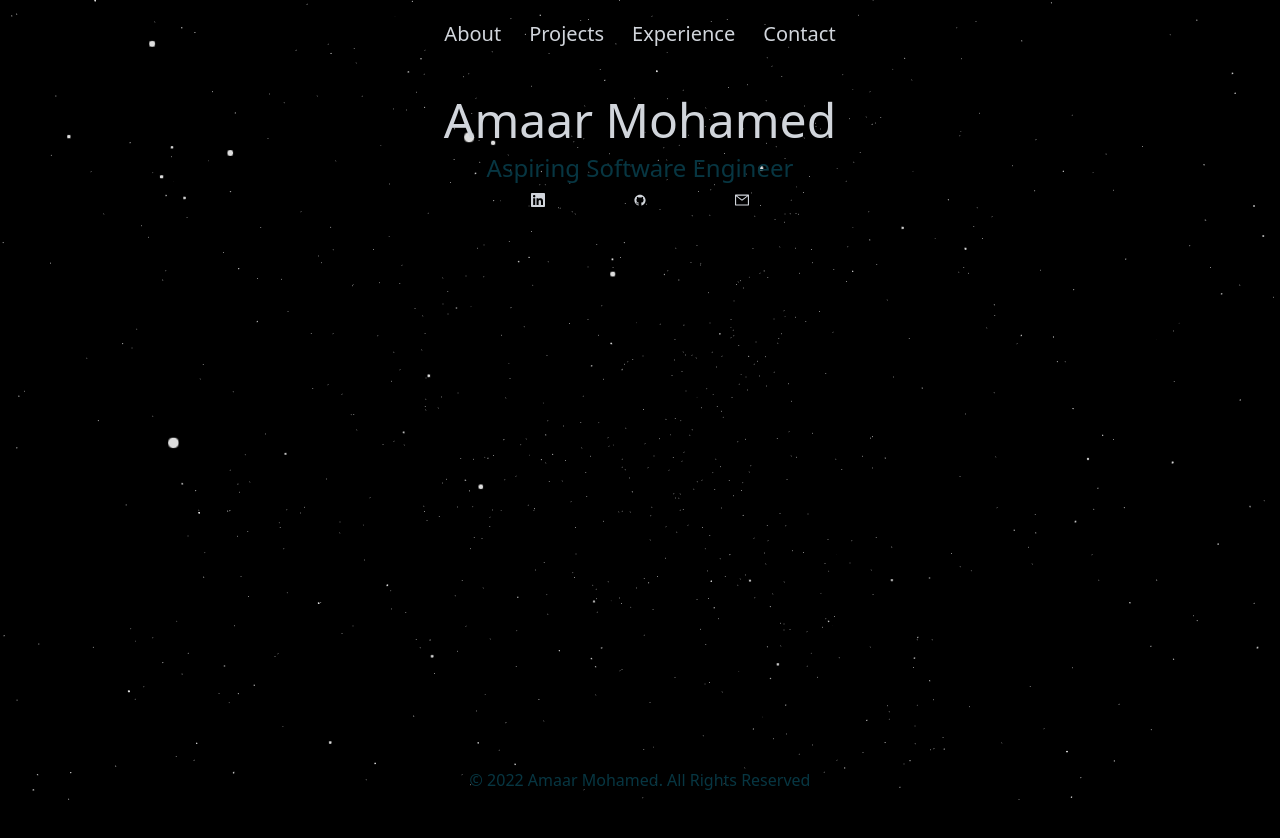
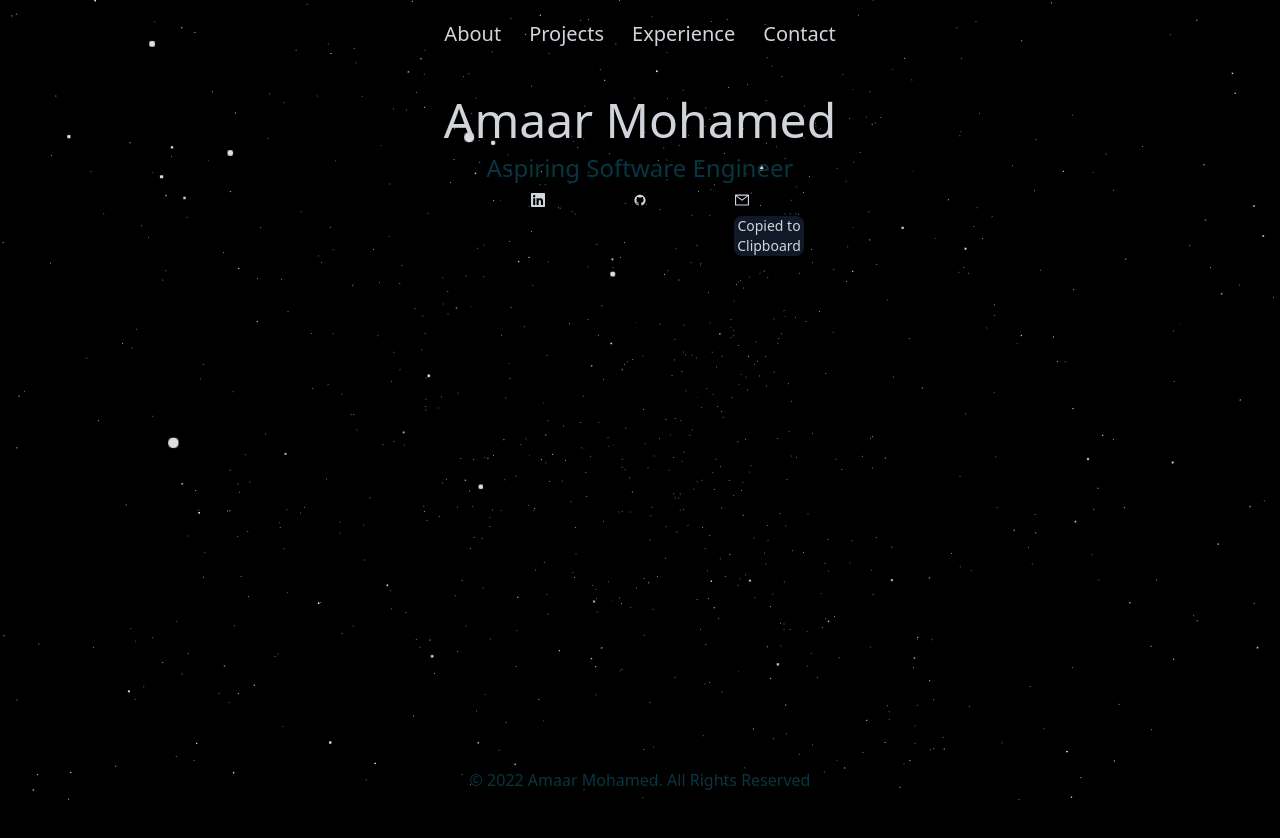
Before and after one commit to AmaarM/homepage, a Next.js app: page / in a window 1280 px wide. Both pictures are taken after a click on the icon 742 px from the left and 200 px from the top of the page. Shown: the top 838 px of the page. Built offline with nearby package versions, Linux system fonts and the light colour scheme.

Commit message:
added message and animation for when you copy email address]

```diff
--- a/src/components/Hero.tsx
+++ b/src/components/Hero.tsx
@@ -1,16 +1,18 @@
 import Link from "next/link";
+import { useState } from "react";
 import { FaLinkedin } from "react-icons/fa";
 import { DiGithubBadge } from "react-icons/di";
 import { AiOutlineMail } from "react-icons/ai";
 
-let copied = false;
+const Hero = () => {
+  const [copied, setCopied] = useState(false);
+
   const copyToClipboard = () => {
-  copied = true;
+    setCopied(true);
     navigator.clipboard.writeText("amaarmo123@gmail.com");
-  setTimeout(() => (copied = false), 10000);
+    setTimeout(() => setCopied(false), 8000);
   };
 
-const Hero = () => {
   return (
     <div className="fade-in animation-delay-1 text-skin-base my-7 mx-auto w-screen flex flex-row justify-evenly text-center z-0 h-[900px]">
       <div>
@@ -19,7 +21,7 @@ const Hero = () => {
           Aspiring Software Engineer
         </h1>
         <div className="flex flex-row justify-evenly">
-          <div className="w-4 my-2 cursor-pointer">
+          <div className="w-4 my-2 kursor-pointer">
             <Link href="https://www.linkedin.com/in/amaarmohamed/">
               <FaLinkedin />
             </Link>
@@ -31,14 +33,16 @@ const Hero = () => {
           </div>
           <div className="w-4 my-2 cursor-pointer">
             <AiOutlineMail onClick={copyToClipboard} />
-          </div>
             {copied ? (
-            <div className="w-[20px]">
-              <h1 className="text-sm text-black">Copied to Clipboard</h1>
+              <div className="w-[70px] text-center">
+                <h1 className="fade-in animation-delay-1 text-sm text-skin-base bg-gray-900 rounded-lg my-2">
+                  Copied to Clipboard
+                </h1>
               </div>
             ) : (
-            ""
+              <div className="w-[70px] text-center fade-out"></div>
             )}
+          </div>
         </div>
       </div>
     </div>
--- a/src/styles/globals.css
+++ b/src/styles/globals.css
@@ -9,18 +9,23 @@
 
 body {
   @apply bg-black;
-  @apply box-border
+  @apply box-border;
 }
 
 html {
   scroll-behavior: smooth;
 }
 
-
 .fade-in {
   animation: fadeIn 1s forwards;
   opacity: 0;
 }
+
+.fade-out {
+  animation: fade-out 10s;
+  opacity: 0;
+}
+
 
 @keyframes fadeIn {
   from {
@@ -28,6 +33,15 @@ html {
   }
   to {
     opacity: 1;
+  }
+}
+
+@keyframes fade-out {
+  from {
+    opacity: 1;
+  }
+  to {
+    opacity: 0;
   }
 }
 
```
Lines whose indentation alone changed are shown as unchanged.
